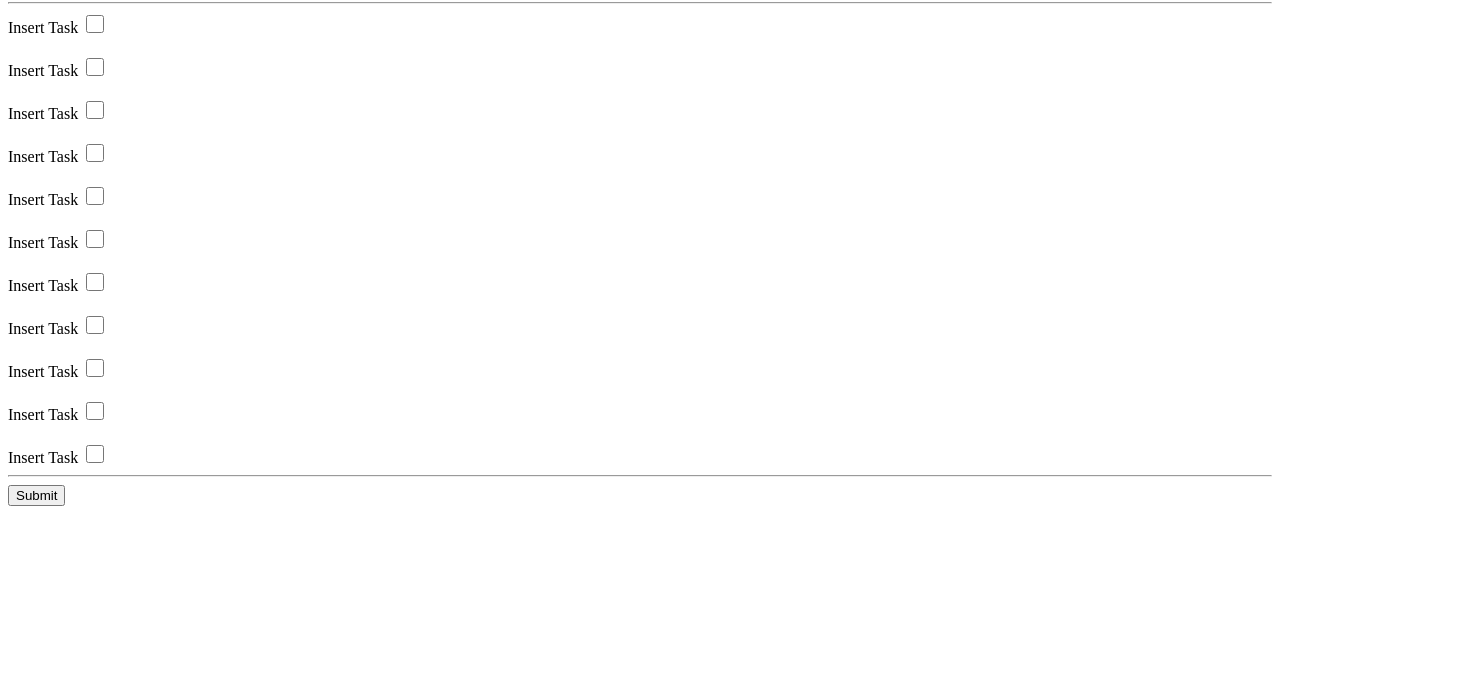
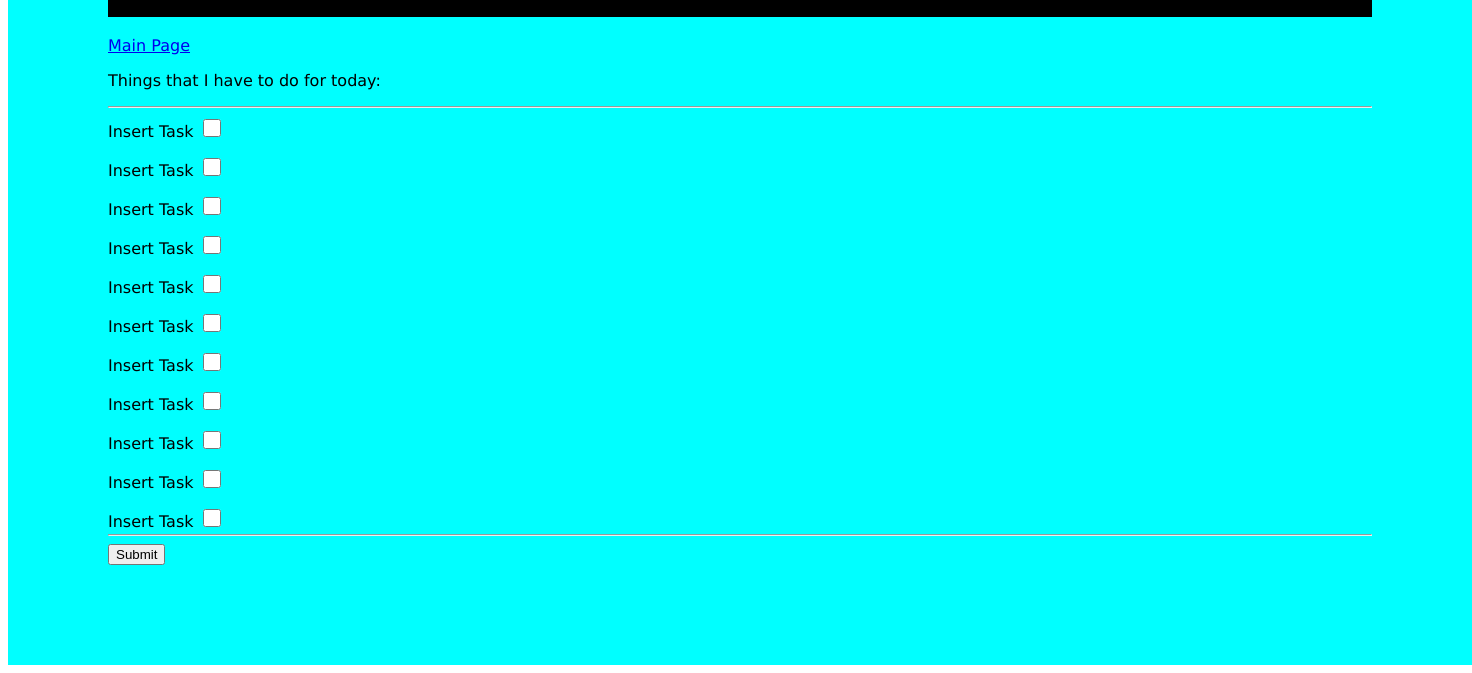
Before and after one commit to JakInFour/TestRepo, a plain HTML site: page toDoList.html in a window 1280 px wide. Shown: the part 192-865 px from the top of the page, 1472 px wide, since content can reach past the window. Before the commit the page ends 800 px from the top, so only its background shows below. Drawn offline with Linux system fonts and the light colour scheme.

Commit message:
began helper.css, added names to sections in tdl

```diff
--- a/helper.css
+++ b/helper.css
@@ -0,0 +1,29 @@
+#main-header{
+    color:whitesmoke;
+    padding: 10px;
+    background-color: black;
+    text-align: center;
+    float: top;
+}
+input.bigCheck {
+width: 18px;
+height: 18px;
+}
+.task{
+    width:125px;
+    height:20px;
+}
+/* the amount of pain I have from the white box around everything... is immense */
+.container{
+    background-color: aqua;
+    font-family:Verdana, Geneva, Tahoma, sans-serif;
+    font-size: 16px;
+    font-weight: normal;
+    line-height: 1.6m;
+    width: 100%;
+    border-left: 100px aqua solid;
+    border-top:100px aqua solid;
+    border-bottom:100px aqua solid;
+    border-right:100px aqua solid;
+
+}
--- a/toDoList.html
+++ b/toDoList.html
@@ -1,89 +1,79 @@
 <!DOCTYPE html>
 <html lang="en">
+    <!-- link to helper css sheet -->
+    <link rel="stylesheet" href="helper.css">
+
     <head>
         <title>My To Do List</title>
     </head>
     <body>
+        <div class="container">
             <header id="main-header">
                 <h1>Overly-Complex To Do List</h1>
-            <style>
-                #main-header{
-                    color:whitesmoke;
-                    padding: 10px;
-                    background-color: black;
-                    text-align: center;
-                }
-            </style>
             </header>
             <br>
             <a href="index.html" target='_blank'>Main Page</a>
-        <br>
+
             <p>Things that I have to do for today:</p>
             <hr>
-        <!-- useful, keep for later -->
-        <style>
-            input.bigCheck {
-                width: 18px;
-                height: 18px;
-            }
-        </style>
             <form action="formfill.txt" method="POST">
-            <div>
+                <div class="task">
                     <label>Insert Task</label>
                     <input type="checkbox" title="Task" class="bigCheck">
                 </div>
                 <br>
-            <div>
+                <div class="task">
                     <label>Insert Task</label>
                     <input type="checkbox" title="Task" class="bigCheck">
                 </div>
                 <br>
-            <div>
+                <div class="task">
                     <label>Insert Task</label>
                     <input type="checkbox" title="Task" class="bigCheck">
                 </div>
                 <br>
-            <div>
+                <div class="task">
                     <label>Insert Task</label>
                     <input type="checkbox" title="Task" class="bigCheck">
                 </div>
                 <br>
-            <div>
+                <div class="task">
                     <label>Insert Task</label>
                     <input type="checkbox" title="Task" class="bigCheck">
                 </div>
                 <br>
-            <div>
+                <div class="task">
                     <label>Insert Task</label>
                     <input type="checkbox" title="Task" class="bigCheck">
                 </div>
                 <br>
-            <div>
+                <div class="task">
                     <label>Insert Task</label>
                     <input type="checkbox" title="Task" class="bigCheck">
                 </div>
                 <br>
-            <div>
+                <div class="task">
                     <label>Insert Task</label>
                     <input type="checkbox" title="Task" class="bigCheck">
                 </div>
                 <br>
-            <div>
+                <div class="task">
                     <label>Insert Task</label>
                     <input type="checkbox" title="Task" class="bigCheck">
                 </div>
                 <br>
-            <div>
+                <div class="task">
                     <label>Insert Task</label>
                     <input type="checkbox" title="Task" class="bigCheck">
                 </div>
                 <br>
-            <div>
+                <div class="task">
                     <label>Insert Task</label>
                     <input type="checkbox" title="Task" class="bigCheck">
                 </div>
                 <hr>
                 <input type="submit" name="submit" value="Submit">
             </form>
+        </div>
     </body>
 </html>
```
Lines whose indentation alone changed are shown as unchanged.
